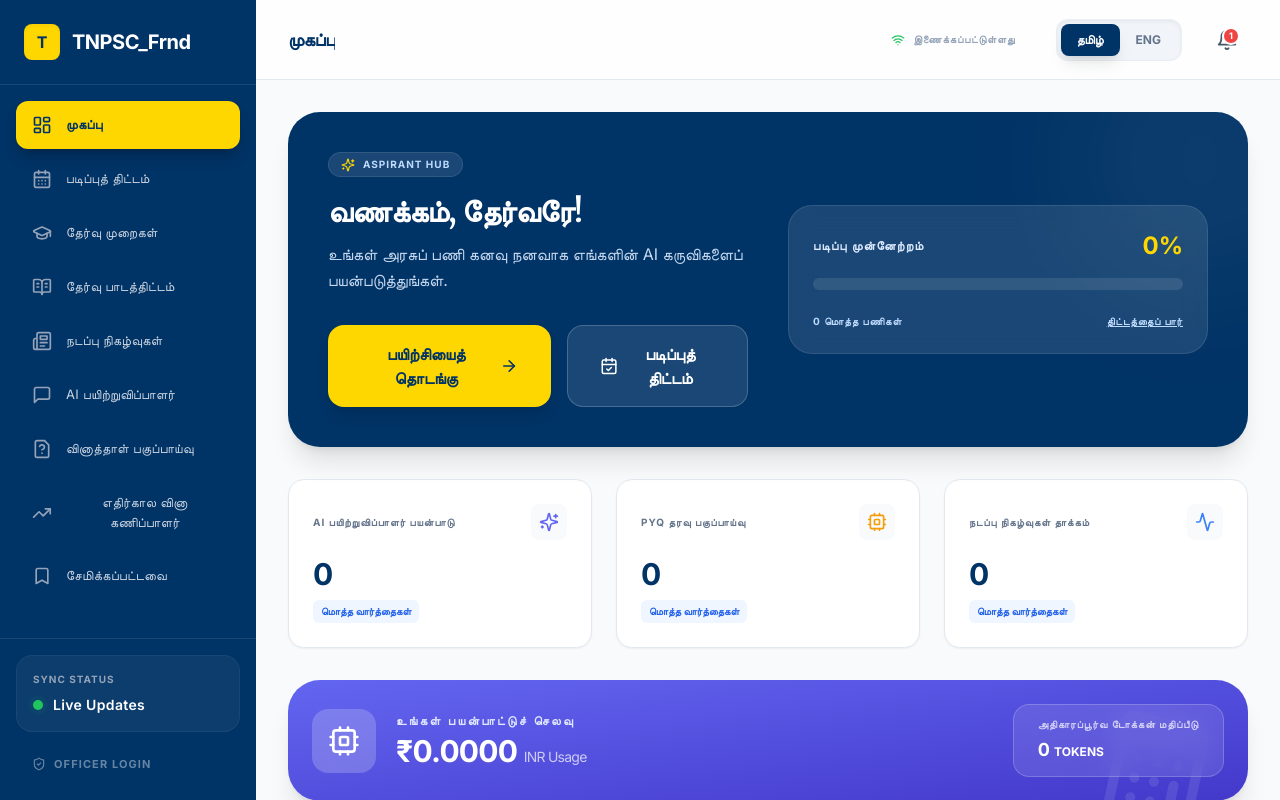
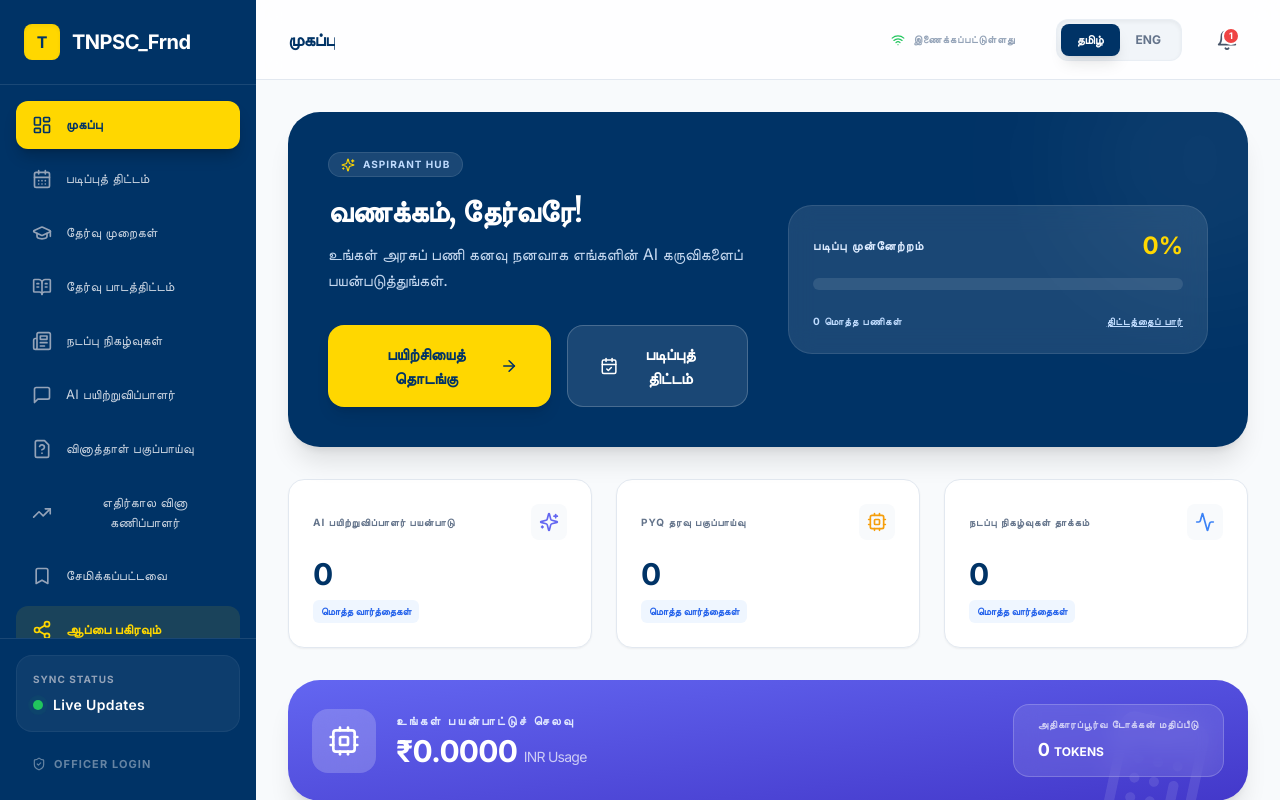
Before and after one commit to ramkseenivasan-lawfrnd/TNPSC-Frnd, a React (Vite) app: page / in a window 1280 px wide. Built offline with nearby package versions, Linux system fonts and the light colour scheme.

Commit message:
app share feature

```diff
--- a/components/Sidebar.tsx
+++ b/components/Sidebar.tsx
@@ -1,5 +1,4 @@
-
-import React from 'react';
+import React, { useState } from 'react';
 import {
   LayoutDashboard,
   Newspaper,
@@ -11,7 +10,9 @@ import {
   GraduationCap,
   BookOpenText,
   ShieldCheck,
-  CalendarDays
+  CalendarDays,
+  Share2,
+  Check
 } from 'lucide-react';
 import { AppView } from '../types.ts';
 import { UI_STRINGS } from '../constants.ts';
@@ -26,6 +27,8 @@ interface SidebarProps {
 
 const Sidebar: React.FC<SidebarProps> = ({ currentView, setView, isOpen, toggle, language }) => {
   const s = UI_STRINGS[language];
+  const [isCopied, setIsCopied] = useState(false);
+
   const navItems = [
     { id: 'dashboard', icon: LayoutDashboard, label: s.dashboard },
     { id: 'study-plan', icon: CalendarDays, label: s.studyPlan },
@@ -37,6 +40,31 @@ const Sidebar: React.FC<SidebarProps> = ({ currentView, setView, isOpen, toggle,
     { id: 'predictor', icon: TrendingUp, label: s.predictor },
     { id: 'saved-answers', icon: Bookmark, label: s.savedAnswers },
   ];
+
+  const handleShare = async () => {
+    const shareData = {
+      title: 'TNPSC Frnd',
+      text: s.shareText,
+      url: 'https://tnpscfrnd.vercel.app/',
+    };
+
+    if (navigator.share) {
+      try {
+        await navigator.share(shareData);
+      } catch (err) {
+        console.error('Error sharing:', err);
+      }
+    } else {
+      // Fallback: Copy to clipboard
+      try {
+        await navigator.clipboard.writeText(`${shareData.text} ${shareData.url}`);
+        setIsCopied(true);
+        setTimeout(() => setIsCopied(false), 2000);
+      } catch (err) {
+        console.error('Failed to copy link', err);
+      }
+    }
+  };
 
   return (
     <>
@@ -88,6 +116,24 @@ const Sidebar: React.FC<SidebarProps> = ({ currentView, setView, isOpen, toggle,
               </button>
             );
           })}
+
+          {/* Integrated Share Button */}
+          <button
+            onClick={handleShare}
+            className={`
+              w-full flex items-center gap-3.5 px-4 py-3.5 rounded-xl transition-all active:scale-[0.98] mt-4
+              ${isCopied
+                ? 'bg-green-600/20 text-green-400 border border-green-500/30'
+                : 'bg-[#FFD700]/10 text-[#FFD700] hover:bg-[#FFD700] hover:text-[#003366] font-bold'}
+            `}
+          >
+            {isCopied ? <Check size={20} /> : <Share2 size={20} />}
+            <span className={`tracking-wide transition-all ${
+              language === 'TN' ? 'text-[13px]' : 'text-[15px]'
+            }`}>
+              {isCopied ? (language === 'TN' ? 'நகலெடுக்கப்பட்டது' : 'Link Copied') : s.shareApp}
+            </span>
+          </button>
         </nav>
 
         <div className="p-4 border-t border-white/10 shrink-0 space-y-3">
```
